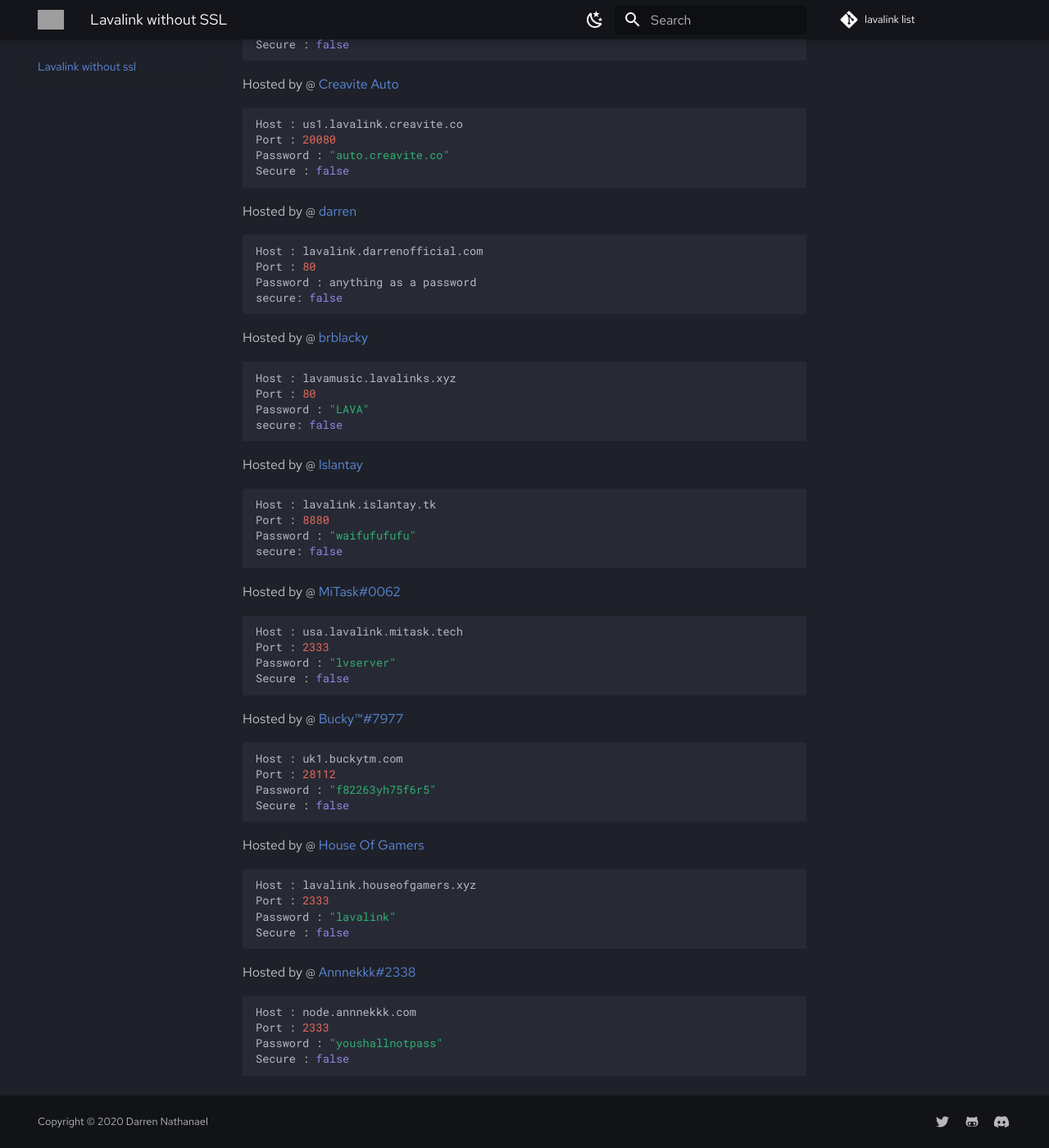
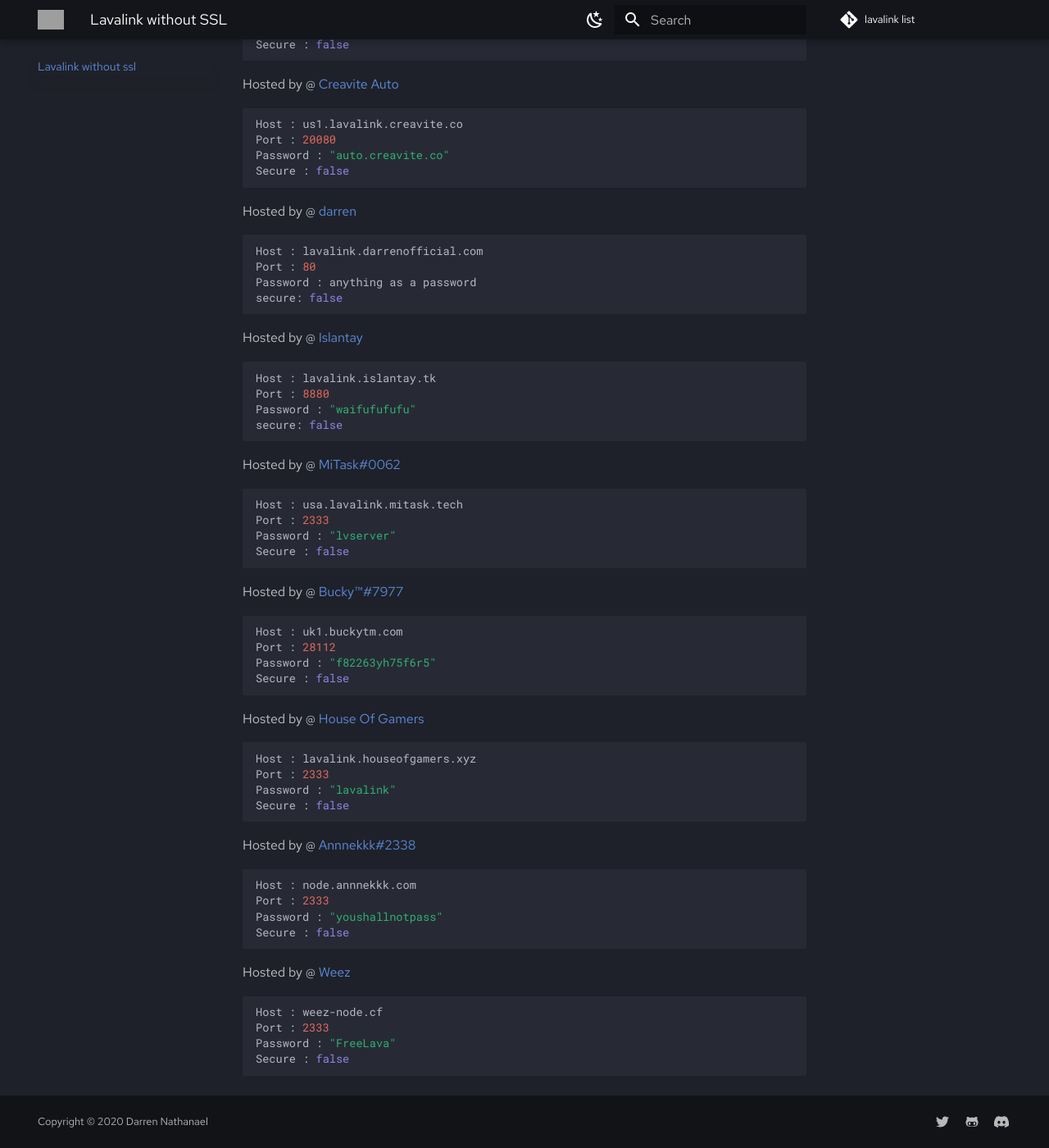
Before and after one commit to DarrenOfficial/lavalink-list, an MkDocs documentation site: the page built from docs/NoSSL/lavalink-without-ssl.md, in a window 1280 px wide and 1400 px high, scrolled down 447 px. Shown: the whole window at 82% size. Built offline with MkDocs 1.6.1 and Material for MkDocs 9.7.7, drawn with Linux system fonts in a browser that asks for light colours; comment, search, counter and statistics services are not loaded; grey boxes are pictures that could not be loaded.

Commit message:
turns out this one was still alive (#121)

````diff
--- a/docs/NoSSL/lavalink-without-ssl.md
+++ b/docs/NoSSL/lavalink-without-ssl.md
@@ -33,14 +33,6 @@ Hosted by @ [darren](https://paypal.me/darrenofficial)
 Host : lavalink.darrenofficial.com
 Port : 80
 Password : anything as a password
-secure: false
-```
-
-Hosted by @ [brblacky](https://github.com/brblacky/lavamusic)
-```bash
-Host : lavamusic.lavalinks.xyz
-Port : 80
-Password : "LAVA"
 secure: false
 ```
 
@@ -83,3 +75,11 @@ Port : 2333
 Password : "youshallnotpass"
 Secure : false
 ```
+
+Hosted by @ [Weez](https://github.com/Weez-Dev)
+```bash
+Host : weez-node.cf
+Port : 2333
+Password : "FreeLava"
+Secure : false
+```
````
